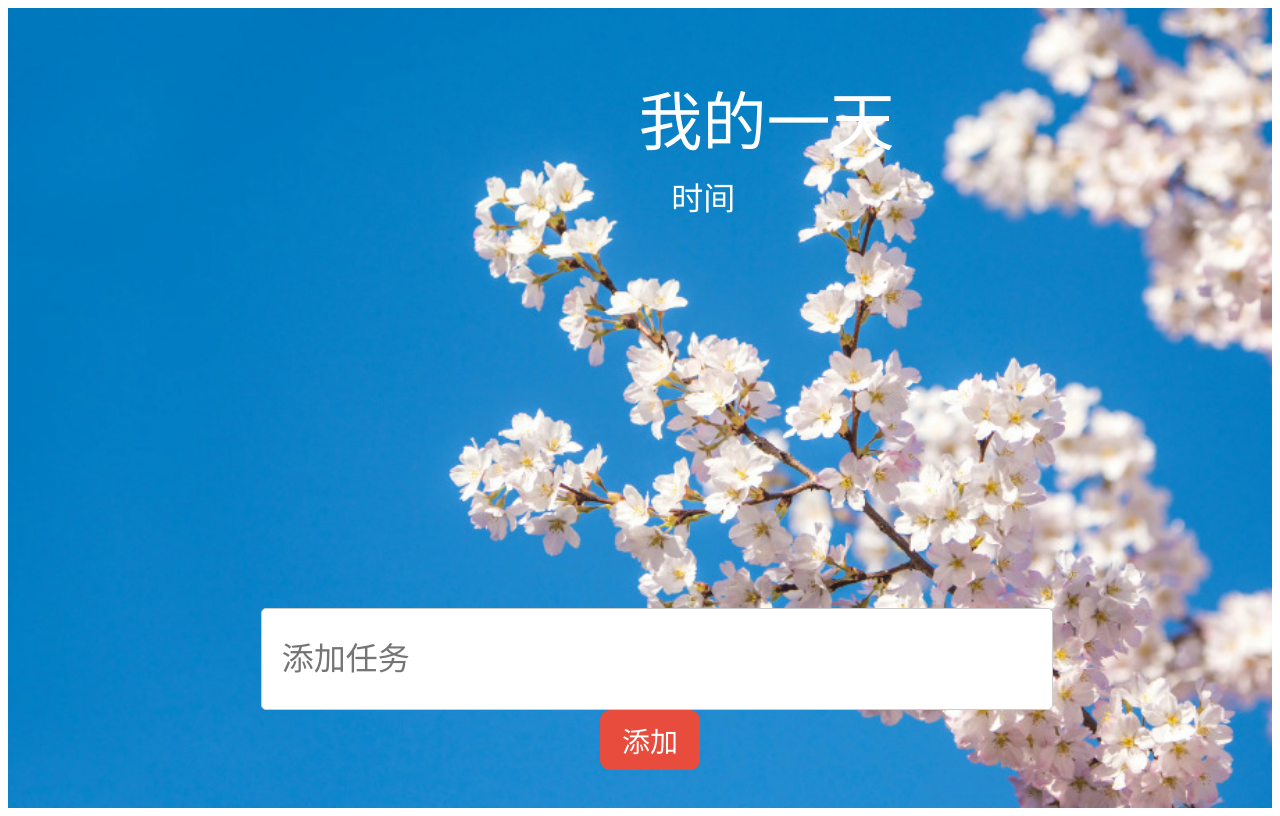
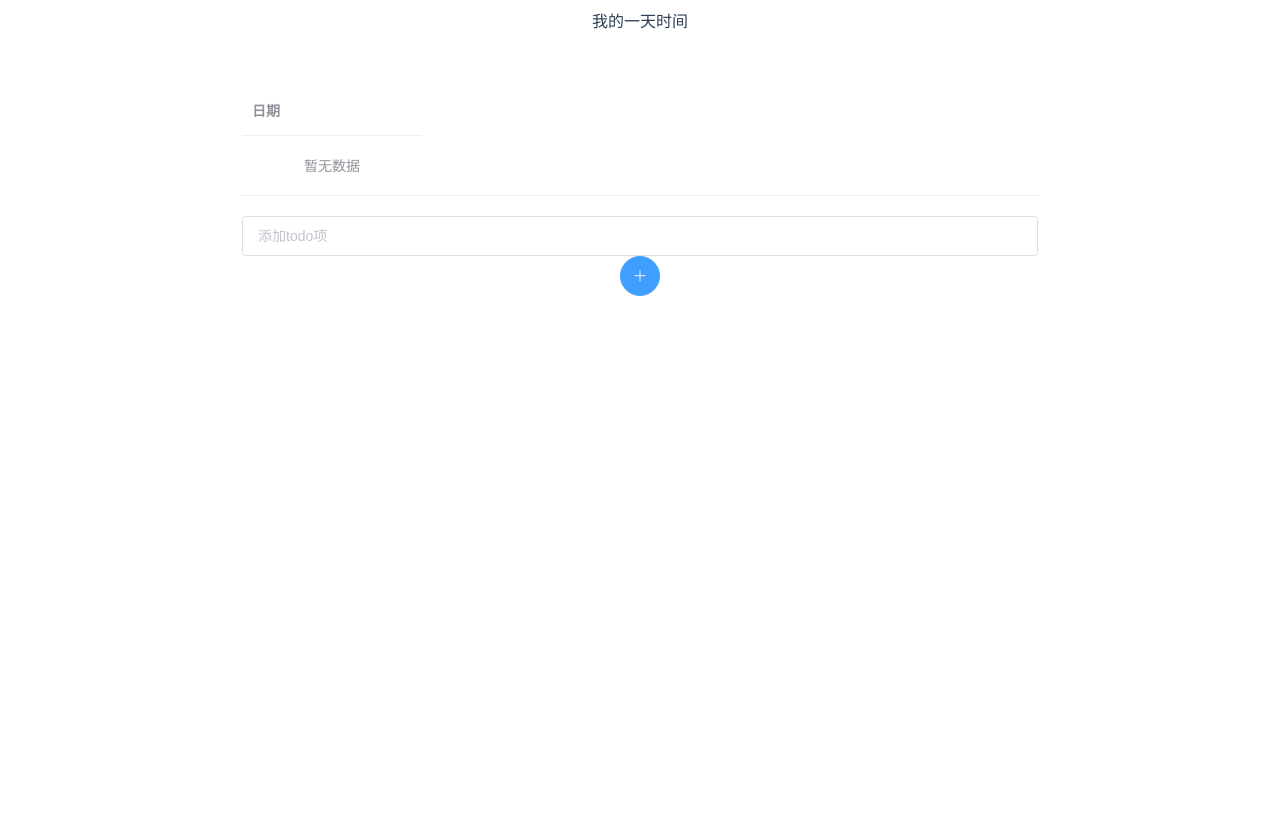
Before and after one commit to pdd1996/todolist_vue, a Vue app: page / in a window 1280 px wide. Built offline with nearby package versions, Linux system fonts and the light colour scheme.

Commit message:
添加 - grid布局

```diff
--- a/src/views/Home.vue
+++ b/src/views/Home.vue
@@ -1,42 +1,49 @@
 <template>
-  <div class="container">
-    <div class="page_background">
-      <div class="top_bar">
-        <div>
+  <el-row :gutter="20">
+    <el-col :span="4">
+      <div class="grid-content bg-purple"></div>
+    </el-col>
+    <el-col :span="16">
+      <el-container>
+        <el-header>
           <span class="today">我的一天</span>
           <span class="time" id="time">时间</span>
-        </div>
-      </div>
-      <div class="content">
-        <!--显示-->
-        <ul class="list"></ul>
-      </div>
-      <div class="bottom_bar">
-        <form>
-          <label>
-            <input type="text" placeholder="添加任务" />
-            <button type="submit">添加</button>
-          </label>
-        </form>
-      </div>
-    </div>
-  </div>
+        </el-header>
+        <el-main>
+          <el-table
+            :data="tableData"
+            style="width: 100%">
+            <el-table-column
+              prop="date"
+              label="日期"
+              width="180">
+            </el-table-column>
+          </el-table>
+        </el-main>
+        <el-footer>
+          <el-input v-model="input" placeholder="添加todo项"></el-input>
+          <el-button type="primary" icon="el-icon-plus" circle></el-button>
+        </el-footer>
+      </el-container>
+    </el-col>
+    <el-col :span="4">
+      <div class="grid-content bg-purple"></div>
+    </el-col>
+  </el-row>
 </template>
 
 <script>
-// @ is an alias to /src
-
 export default {
   name: "Home",
-  components: {},
+  data() {
+    return {
+      tableData: []
+    }
+  }
 };
 </script>
 
-<style>
-body {
-  min-height: 100%;
-  position: relative;
-}
+<style scoped lang="less">
 
 .container {
   height: 100vh;
@@ -50,126 +57,9 @@ body {
   /* z-index: 100; */
 }
 
-.top_bar {
-  position: absolute;
-  top: 0;
-  left: 0;
-  right: 0;
-  height: 30%;
+.grid-content {
+  border-radius: 4px;
+  min-height: 36px;
 }
 
-.top_bar div {
-  padding-top: 5%;
-  color: #fff;
-}
-
-.top_bar .today {
-  font-size: 64px;
-  margin: 0 0 0 20%;
-}
-
-.top_bar .time {
-  font-size: 32px;
-  display: block;
-  margin: 10px 10% 0 20%;
-}
-.content {
-  position: absolute;
-  top: 30%;
-  left: 0;
-  right: 0;
-  height: 50%;
-}
-
-.content ul {
-  width: 60%;
-  margin: 30px auto;
-  list-style: none;
-  padding: 0;
-}
-
-.content ul li {
-  background-color: #f2f2f2;
-  margin: 10px 0;
-  border-radius: 5px;
-  font-size: 28px;
-  display: flex;
-  justify-content: space-between;
-  align-items: center;
-  padding: 10px 20px;
-}
-
-.content ul li input {
-  width: 40px;
-  height: 40px;
-  border-radius: 10px;
-}
-
-.content ul li span {
-  flex: 1;
-  margin-left: 22px;
-}
-
-.content ul li button {
-  background-color: #e74c3c;
-  color: #fff;
-  border: none;
-  padding: 5px 10px;
-  border-radius: 5px;
-  font-size: 16px;
-  cursor: pointer;
-  margin-left: 10px;
-}
-
-.content ul li.completed span {
-  text-decoration: line-through;
-  color: #aaa;
-}
-
-.content ul li.completed button {
-  background-color: #ccc;
-}
-
-.bottom_bar {
-  position: absolute;
-  top: 75%;
-  left: 0;
-  right: 0;
-  height: 25%;
-}
-
-.bottom_bar form {
-  width: 100%;
-  display: flex;
-  justify-content: center;
-  align-items: center;
-}
-
-.bottom_bar form label {
-  width: 60%;
-  margin: 0 auto;
-}
-
-.bottom_bar form input {
-  width: 80%;
-  min-width: 750px;
-  height: 80px;
-  padding: 10px 20px;
-  border-radius: 5px;
-  border: 1px solid #ccc;
-  font-size: 32px;
-}
-
-.bottom_bar form button {
-  width: 100px;
-  height: 60px;
-  margin-left: 20px;
-  background-color: #e74c3c;
-  color: #fff;
-  border: none;
-  padding: 5px 10px;
-  border-radius: 10px;
-  font-size: 28px;
-  cursor: pointer;
-}
 </style>
```
